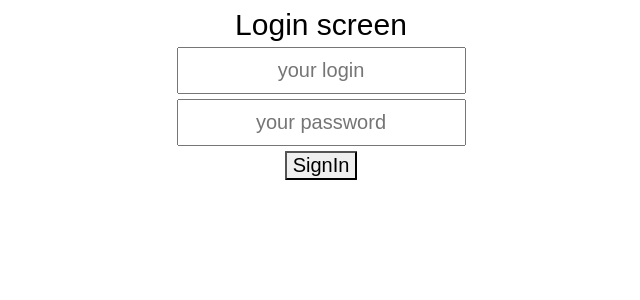
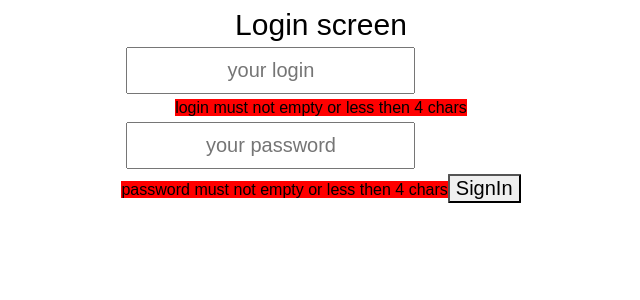
Before and after one commit to fort/onlinebank, a React (Create React App) app: page / in a window 1280 px wide. Both pictures are taken after a click on the button "SignIn". Shown: the top 300 px of the page, without its empty margins (319-959 px from the left). Built offline with nearby package versions, Linux system fonts and the light colour scheme.

Commit message:
added authentication (withoud changing resux state)

```diff
--- a/src/App.css
+++ b/src/App.css
@@ -28,3 +28,22 @@
 .Login-screen-title {
     font-size: 30px;
 }
+
+.notification {
+    padding: 10px;
+    margin: 20px;
+    display: block;
+}
+
+.error {
+    background-color: red;
+}
+
+.success {
+    background-color: green;
+}
+
+.error_field {
+
+    background-color: red;
+}
--- a/src/components/Login.js
+++ b/src/components/Login.js
@@ -5,15 +5,24 @@ USERS['user_1'] = 'pass';
 USERS['user_2'] = 'pass';
 USERS['user_3'] = 'pass';
 
-//TODO: store, display error input
+const Notification = (paylaod) => {
+  let {type, message} = paylaod;
+  let className = `notification ${type}`;
+  return (
+    <div className={className}>{message}</div>
+  )
+}
 
 class Login extends Component {
   constructor(props) {
     super(props);
     this.state = {
+      logged: false,
       login: '',
       password: '',
+      errors: {},
     }
+    this.errors = {};
   }
 
   onChange(event) {
@@ -23,35 +32,58 @@ class Login extends Component {
     this.setState(state);
   }
 
+  setError(key, message) {
+    if(!this.errors.hasOwnProperty(key)) {
+      this.errors[key] = [];
+    }
+    this.errors[key].push(message);
+  }
+
   auth(e) {
-    let {login, password} = this.state;
+    this.setState({logged:false});
+    this.errors = {};
+    let {login, password, errors} = this.state;
 
-    if( !USERS.hasOwnProperty(login) ){
-      console.log('login not found!');
-      return false;
+    let updateState = '';
+    let valid = true;
+    let ret = true;
+
+    //VALIDATION
+    if( login.length < 4 ){
+      this.setError('login', 'login must not empty or less then 4 chars');
+      valid = false;
     }
 
-    if( !this.state.login ){
-      console.log('login must not empty');
-      return false;
+    if( password.length < 4 ){
+      this.setError('password', 'password must not empty or less then 4 chars');
+      valid = false;
     }
 
-    if( !this.state.password ){
-      console.log('password must not empty');
-      return false;
+    if( valid ) {
+      if(!(USERS.hasOwnProperty(login) && USERS[login] === password) ) {
+        this.setError('general', 'authentication faild!');
+        ret = false;
+      }
     }
 
-    if( USERS[login] !== password ) {
-      console.log('password incorrect!');
-      return false;
+    if( ret && valid ) {
+      this.setState({logged:true});
     }
-
-    console.log('You have authenticated succesfully!');
-    return true;
-
+    this.setState({errors: this.errors});
   }
 
   render() {
+    let validForm = Object.getOwnPropertyNames(this.state.errors).length === 0;
+
+    let NotificationBlock = '';
+    if ( this.state.errors.hasOwnProperty('general') &&  Object.getOwnPropertyNames(this.state.errors.general).length !== 0 ) {
+      NotificationBlock = <Notification type="error" message={this.state.errors.general} />
+    }
+
+    if( this.state.logged ) {
+      NotificationBlock = <Notification type="success" message="Authentication is successfull!" />
+    }
+
     return(
       <div className="Login-screen">
         <div className="Login-screen-title">Login screen</div>
@@ -64,6 +96,12 @@ class Login extends Component {
                  }
                } }
         />
+        {
+          !validForm ?
+            <span className="error_field">{this.state.errors.login}</span>
+            : ''
+        }
+
         <input type="password" name="password"
                placeholder="your password"
                onChange={this.onChange.bind(this)}
@@ -73,7 +111,19 @@ class Login extends Component {
                  }
                } }
         />
+
+        {
+          !validForm ?
+            <span className="error">{this.state.errors.password}</span>
+            : ''
+        }
+
         <button name="submit" onClick={this.auth.bind(this)}>SignIn</button>
+
+        {
+          NotificationBlock
+        }
+
       </div>
     )
   }
```
